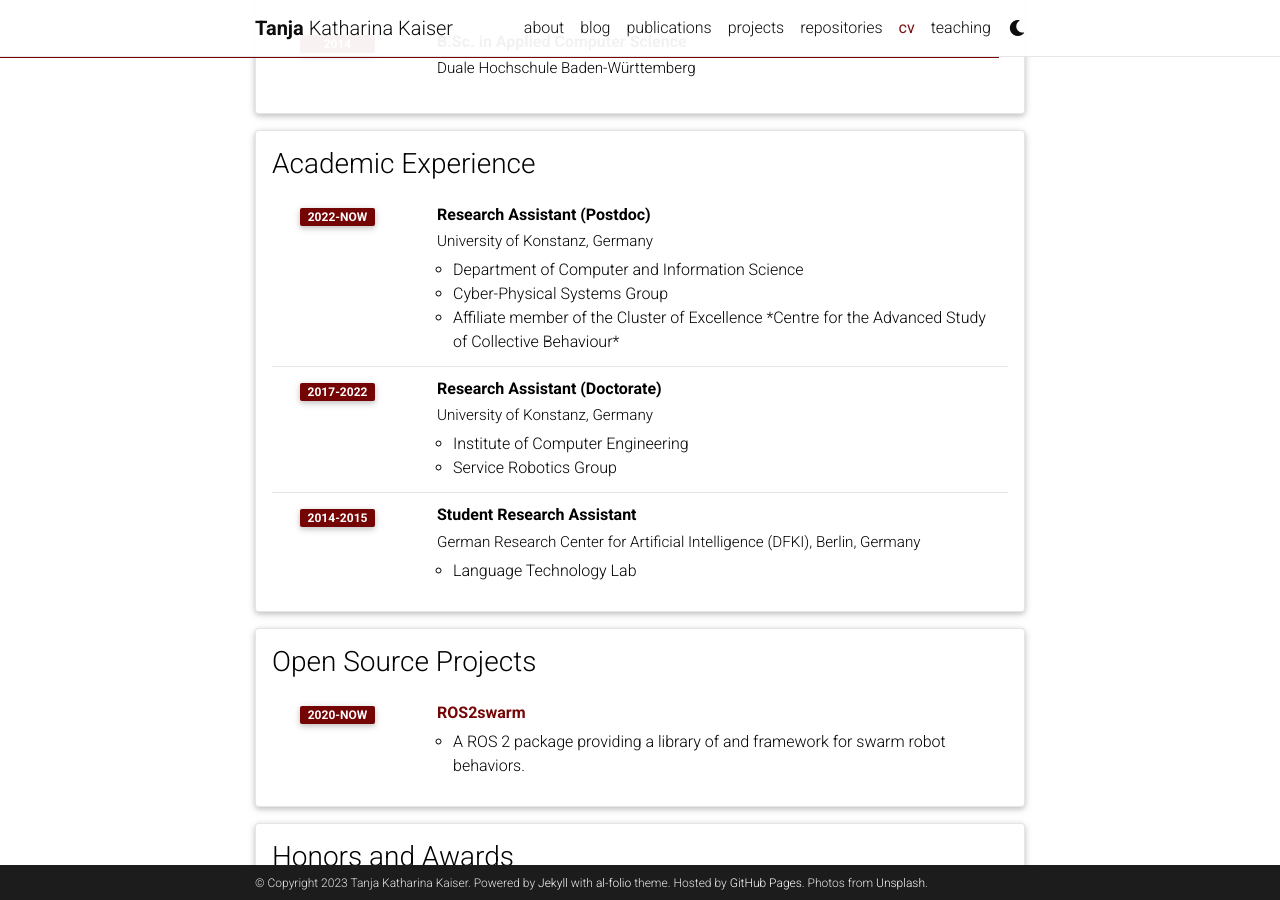
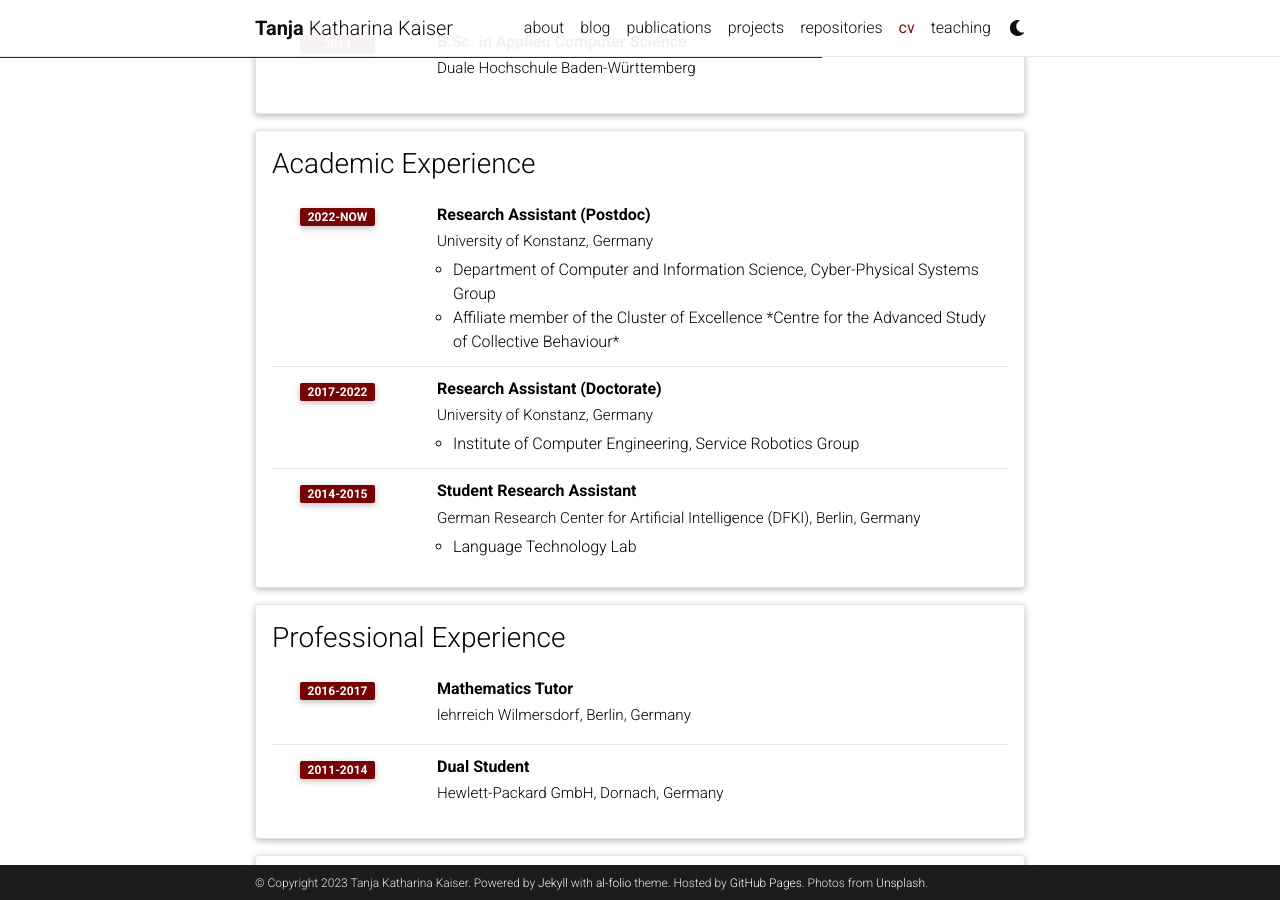
Before and after one commit to msminirobot/msminirobot.github.io, a Jekyll site: the page built from _pages/cv.md, in a window 1280 px wide and 900 px high, scrolled down 826 px. Built offline with Jekyll 4.4.1, drawn with Linux system fonts in a browser that asks for light colours; comment, search, counter and statistics services are not loaded; a style sheet for code colours, icons or effects is not loaded.

Commit message:
Update cv.yml

```diff
--- a/_data/cv.yml
+++ b/_data/cv.yml
@@ -33,19 +33,27 @@
       institution: University of Konstanz, Germany
       year: 2022-now
       description:
-        - Department of Computer and Information Science
-        - Cyber-Physical Systems Group
+        - Department of Computer and Information Science, Cyber-Physical Systems Group
         - Affiliate member of the Cluster of Excellence *Centre for the Advanced Study of Collective Behaviour*
     - title: Research Assistant (Doctorate)
       institution: University of Konstanz, Germany
       year: 2017-2022
       description:
-        - Institute of Computer Engineering
-        - Service Robotics Group
+        - Institute of Computer Engineering, Service Robotics Group
     - title: Student Research Assistant
       institution: German Research Center for Artificial Intelligence (DFKI), Berlin, Germany
       year: 2014-2015
       description: Language Technology Lab
+
+- title: Professional Experience
+  type: time_table
+  contents:
+    - title: Mathematics Tutor
+      institution: lehrreich Wilmersdorf, Berlin, Germany
+      year: 2016-2017
+    - title: Dual Student
+      institution: Hewlett-Packard GmbH, Dornach, Germany
+      year: 2011-2014
 
 - title: Open Source Projects
   type: time_table
```
